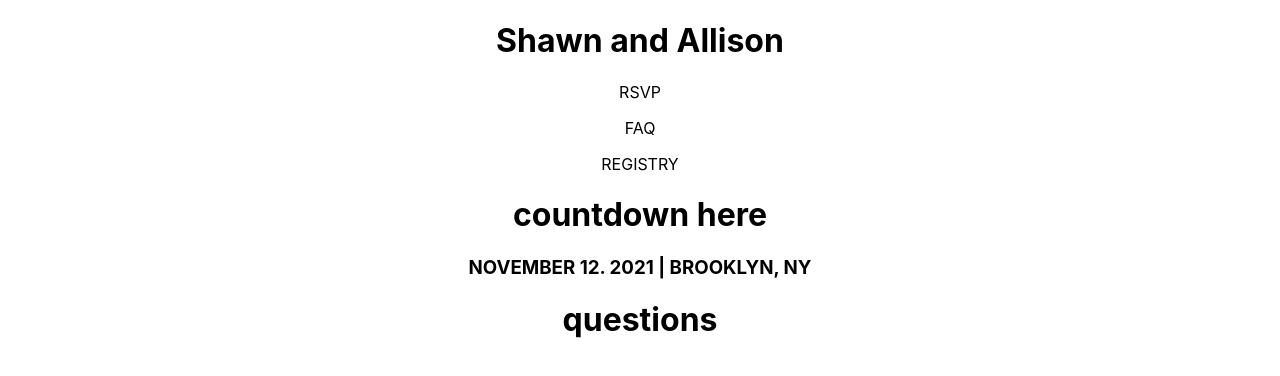
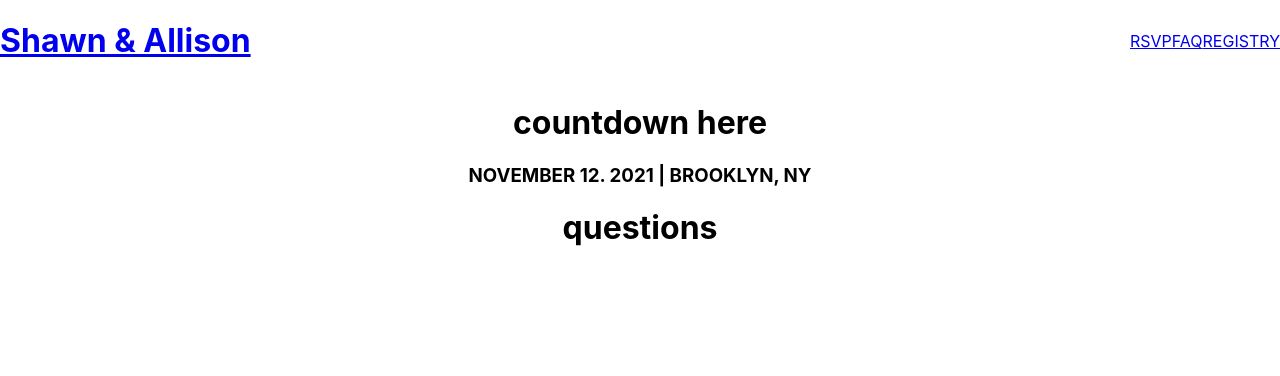
Before and after one commit to allicue/wedding-website, a React (Create React App) app: page / in a window 1280 px wide. Shown: the top 376 px of the page. Built offline with nearby package versions, Linux system fonts and the light colour scheme.

Commit message:
added in links to navbar and added in some layout styling

```diff
--- a/src/components/NavBar/NavBar.css
+++ b/src/components/NavBar/NavBar.css
@@ -0,0 +1,9 @@
+#navbar {
+  display: flex;
+  align-items: center;
+  justify-content: space-between;
+}
+
+.nav-links {
+  display: flex;
+}
--- a/src/components/NavBar/NavBar.jsx
+++ b/src/components/NavBar/NavBar.jsx
@@ -1,13 +1,20 @@
 import React from 'react';
 import { Link } from 'react-router-dom';
+import './NavBar.css'
 
 function NavBar(props) {
   return (
-    <div>
-      <h1>Shawn and Allison</h1>
-      <p>RSVP</p>
-      <p>FAQ</p>
-      <p>REGISTRY</p>
+    <div id='navbar'>
+      <div className='nav-logo'>
+        <Link to='/'><h1>Shawn & Allison</h1></Link>
+      </div>
+
+      <div className='nav-links'>
+        <Link to='/rsvp'><p>RSVP</p></Link>
+        <Link to='/FAQ'><p>FAQ</p></Link>
+        <Link to='/registry'><p>REGISTRY</p></Link>
+      </div>
+
     </div>
   );
 }
```
Also changed, not shown: 1 other file (tests, documents, lock files or other folders).
